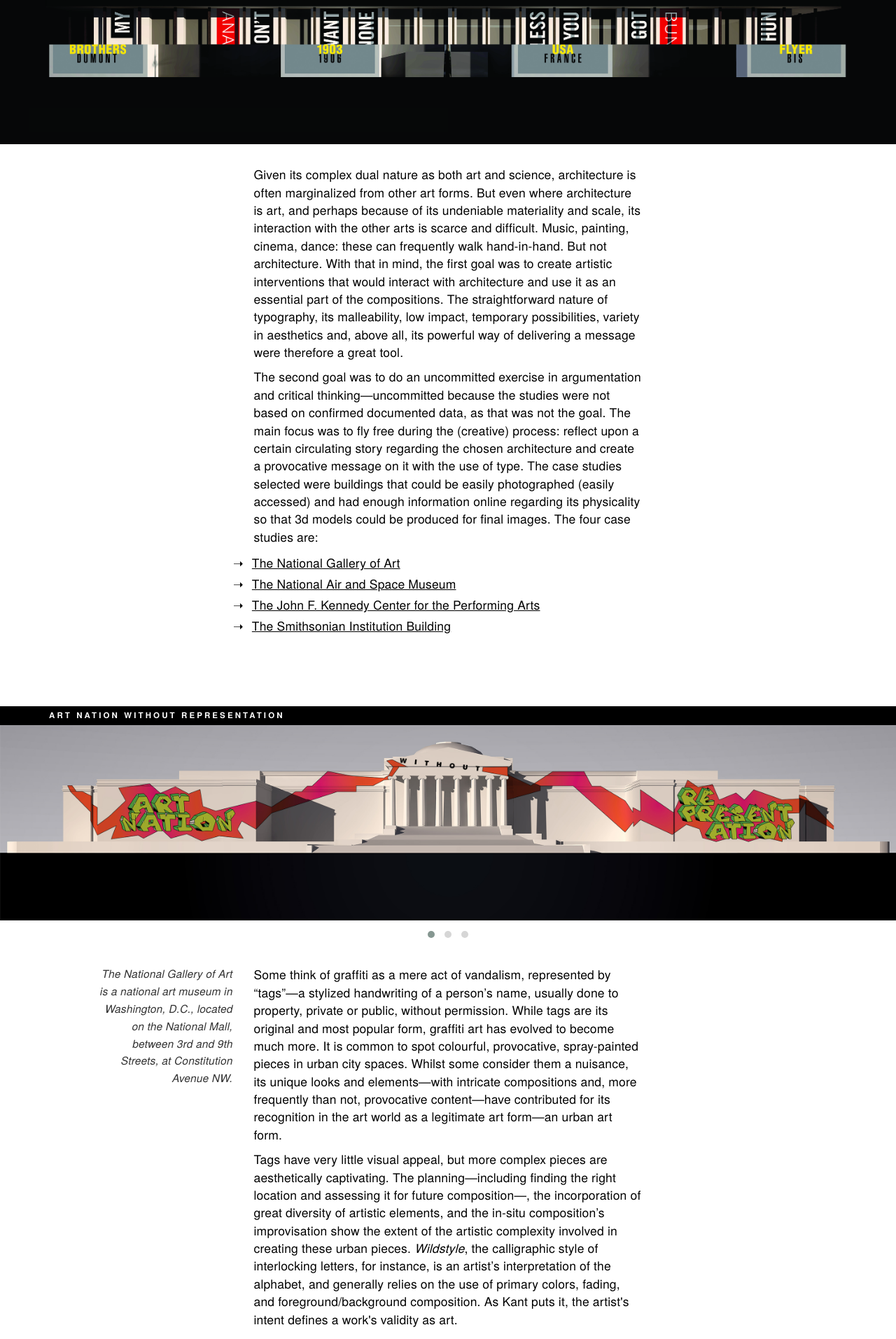
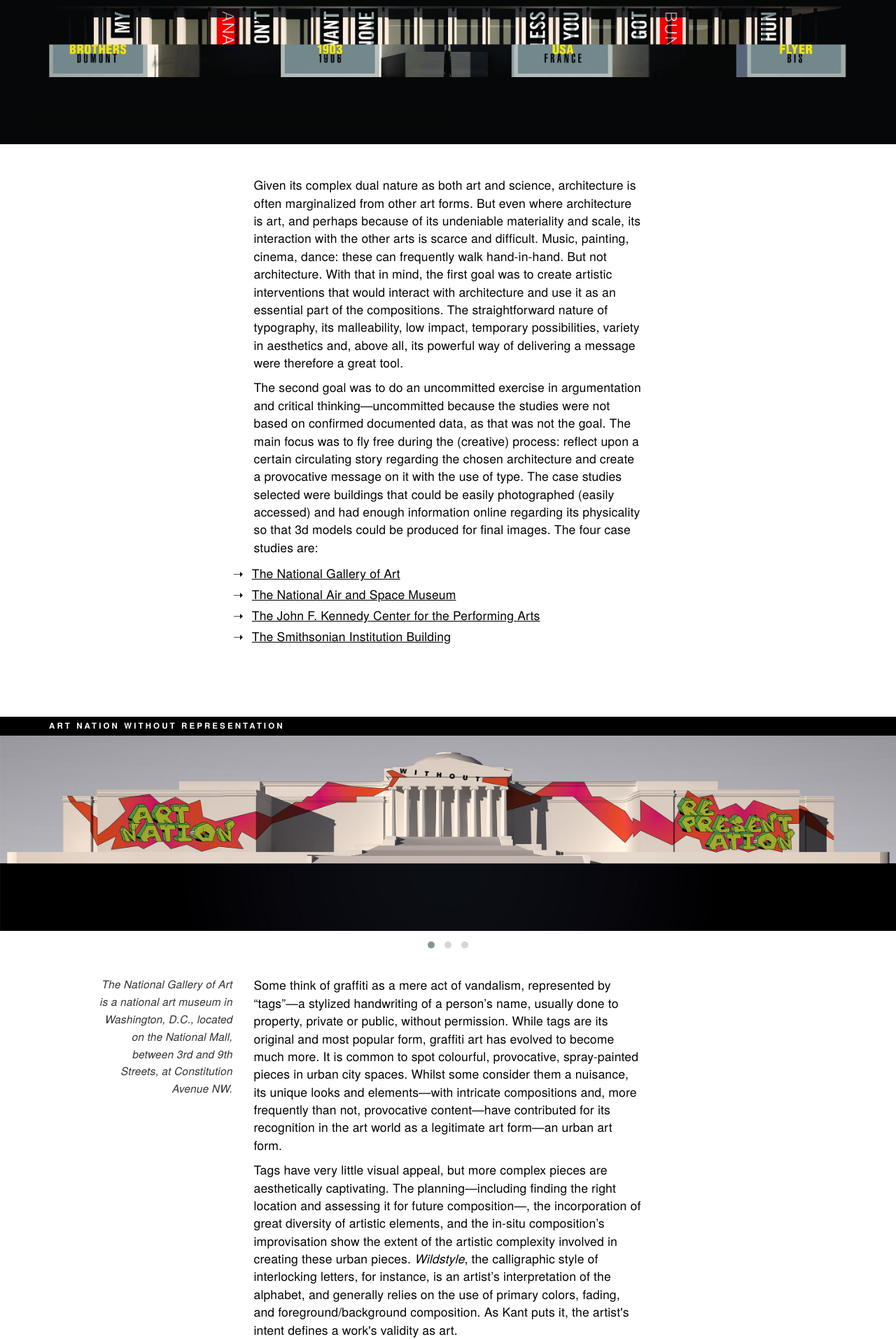
Before and after one commit to carolineportugal/estudioporto, a Jekyll site: the page built from _posts/2016-08-22-typographic-interventions.html, in a window 1280 px wide. Shown: the part 411-2324 px from the top of the page at 70% size. Built offline with Jekyll 4.4.1, drawn with Linux system fonts in a browser that asks for light colours; nearby versions of some CDN libraries; some web fonts are replaced.

Commit message:
adds description to typographic interventions on architecture

```diff
--- a/_posts/2016-08-22-typographic-interventions.html
+++ b/_posts/2016-08-22-typographic-interventions.html
@@ -3,8 +3,8 @@
 title: Typographic Interventions on Architecture
 date: 2016-08-22
 time: 12:22:53
-<!-- categories: Print Design & Typography -->
-<!-- description: A zine inspired by Baltimore, industrial, neon and strippers. And David Byrne. -->
+<!-- categories: Web Design & Typography, Architecture  -->
+<!-- description: If Buildings Could Speak, Here's What They Wouldn't Say. The case studies that follow are uncommitted exercises of reflection—uncommitted because they are based more on daily experiences and perceptions than on existing documented data. One goal was to fly free - understand social and urban situations, reflect upon them, and, without too much judgment, creatively propose interventions — funny, provocative, radical, whatever the situation called for. The second goal was to create an interaction between typography and architecture. Architecture is a very complex art where it’s art, and a very serious system where it’s not. For this reason it frequently stands alone and isolated in the interaction between the arts. Music, painting, cinema, dance - these almost walk hand-in-hand, but not architecture. The straightforward nature of typography, its powerful way of delivering a message, and its low impact and temporary possibilities were a great tool for the realization of these studies. Website (responsive, contains GIFs) and postcards. All 3D modeling and images by Caroline Portugal.-->
 tags:
 ---
 <section id="typographic-interventions">
--- a/_sass/_typographic-interventions.scss
+++ b/_sass/_typographic-interventions.scss
@@ -88,7 +88,7 @@
 
     img{
       max-width:100%;
-      margin-bottom:30px;
+      margin-bottom:45px;
     }
 
     .text-description{
```
